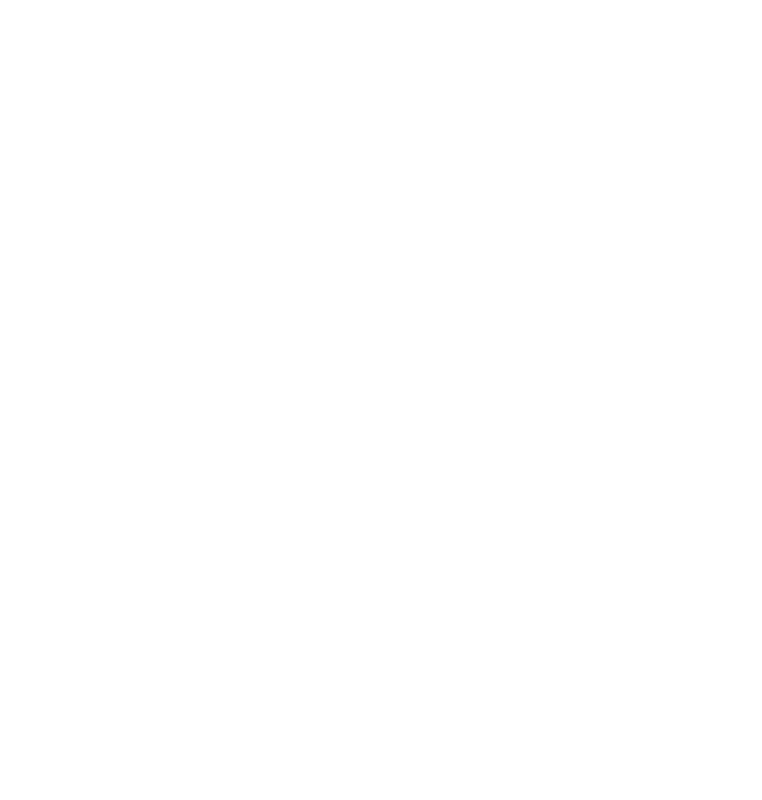
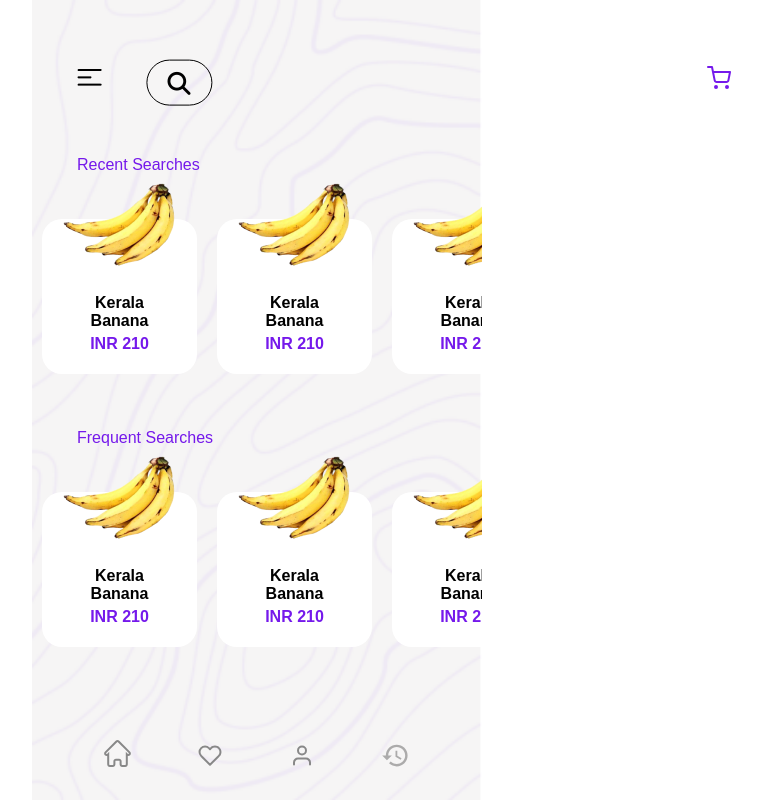
Before and after one commit to pavna99/FarmCart, a React (Create React App) app: page /searchpage in a window 1280 px wide. Before the commit this address had no page. Shown: the whole page, without its empty margins (383-1145 px from the left). Built offline with nearby package versions, Linux system fonts and the light colour scheme; a web font is replaced by a local one.

Commit message:
new UPDATES

```diff
--- a/src/App.js
+++ b/src/App.js
@@ -18,7 +18,7 @@
           <Route path="/location" exact element={<LocationPage/>} />
           <Route path="/dashboard" exact element={<Dashboard/>} />
           <Route path="/seemore" exact element={<Seemore/>} />
-          <Route path="/search" exact element={<SearchPage/>} />
+          <Route path="/searchpage" exact element={<SearchPage/>} />
           <Route path="/expand" exact element={<Expandpage/>} />
         </Routes>
       </Router>
--- a/src/components/Navbar/Navbar.jsx
+++ b/src/components/Navbar/Navbar.jsx
@@ -4,12 +4,15 @@
 import navimg2 from '../../Images/navbarlogo2.svg'
 import navimg3 from '../../Images/navbarlogo3.svg'
 import navimg4 from '../../Images/navbarlogo4.svg'
+import { Link } from 'react-router-dom'
 
 
 function Navbar() {
   return (
     <div className='navbar-container'>
+      <Link to='/dashboard'>
         <img src={navimg1} alt="" />
+      </Link>
         <img src={navimg2} alt="" />
         <img src={navimg3} alt="" />
         <img src={navimg4} alt="" />
--- a/src/components/SearchBar/Search.css
+++ b/src/components/SearchBar/Search.css
@@ -1,31 +1,12 @@
-.seemore-overall-container{
-    height: 100vh;
-    padding: 0;
-    margin: 0;
-    width: 100%;
-    background-image: url('../../Images/whitecommonbg.png');
-    background-repeat: no-repeat;
-    background-size: cover;
-    overflow-x: hidden;
-}
-.header2{
-        display: flex;
-        align-items: center;
-        flex-direction: row;
-        width: 80%;
-        max-width: 450px;
-        padding:10% 10% ;
-
-
-}
 .search-box3 {
-
+    display: flex;
+    align-items: center;
     margin-top: 13%;
-    margin-left: 54%;
-    transform: translate(-50%, -50%);
-    background: #FFFFFF;
-    height: 30px;
+    margin-left: 14%;
+    transform: translate(-10%, -40%);
+    height: 20px;
     border-radius: 40px;
+    border:1px solid black;
     padding: 12px;
 
   }
@@ -34,24 +15,24 @@
     width:40%;
   }
   .search-box3:hover > .search-text2{
-    width: 200px;
+    width: 150px;
     padding: 0;
 
   }
+  .images2{
+    position: absolute;
+    right:13%;
 
+  }
   .search-box3:hover > .search-btn2{
-
     color: black;
-
   }
 
   .search-btn2 {
-
     float: left;
     width: 40px;
     height: 35px;
     border-radius: 50%;
-
     display: flex;
     justify-content: center;
     align-items: center;
@@ -74,29 +55,10 @@
     font-size: 16px;
     font-weight: normal;
     transition: 0.4s;
-
     width: 0px;
 
   }
 
-.frequent-searches,
-.recent-searches {
-    display: none;
-
-    width: 100%;
-
-    border-radius: 5px;
-    padding: 0px;
-}
-.searchtext{
-    color: #7519EB;
-}
-.mini-card-row {
-    display: flex;
-    flex-direction: row;
-    justify-content:flex-start;
-
-}
 .search-box3:hover .recent-searches {
     display: block;
     margin-top: 20%;
--- a/src/components/SearchBar/SearchBar.jsx
+++ b/src/components/SearchBar/SearchBar.jsx
@@ -1,8 +1,5 @@
 import React, { useState, useEffect } from 'react';
 import './Search.css';
-import cart from '../../Images/shopping-cart.svg';
-import bar from '../../Images/Bar.png';
-import { Navbar,ProductComponent } from '..';
 
 function SearchBar(props) {
     const [isHovered, setIsHovered] = useState(false);
@@ -13,21 +10,12 @@
     }, []);
 
     return (
-        <div className='seemore-overall-container'>
-            <div className='header2'>
-                <img className='images1' src={bar} alt="bars" />
-                <div className='search-box3' onMouseEnter={() => setIsHovered(true)} onMouseLeave={() => setIsHovered(false)}>
-                        <div className="search-btn2">
-                            <i className="fas fa-search"></i>
-                        </div>
-                        <input className="search-text2" type="text" placeholder="Search" />
-                 </div>
-
+        <div className='search-box3' onMouseEnter={() => setIsHovered(true)} onMouseLeave={() => setIsHovered(false)}>
+                <div className="search-btn2">
+                    <i className="fas fa-search"></i>
+                </div>
+                <input className="search-text2" type="text" placeholder="Search" />
             </div>
-
-
-            <Navbar />
-        </div>
     );
 }
 
--- a/src/containers/SearchPage/SearchPage.jsx
+++ b/src/containers/SearchPage/SearchPage.jsx
@@ -1,9 +1,52 @@
 import React from 'react';
+import './searchpage.css'
+import cart from '../../Images/shopping-cart.svg';
+import bar from '../../Images/Bar.png';
+import { Navbar, ProductComponent, SearchBar} from '../../components';
 
 function SearchPage(props) {
     return (
-        <div>
-
+        <div className='searchpage-container'>
+            <div className='header2'>
+                <img className='images1' src={bar} alt="bars"/>
+                <SearchBar/>
+                <img className='images2' src={cart} alt="cart"/>
+            </div>
+            <div className="searchtext">Recent Searches</div>
+            <div className="recent-searches">
+                <div className="mini-card-row">
+                    <div className='Productbox'>
+                        <ProductComponent/>
+                    </div>
+                    <div className='Productbox'>
+                        <ProductComponent/>
+                    </div>
+                    <div className='Productbox'>
+                        <ProductComponent/>
+                    </div>
+                </div>
+            </div>
+            <div className='searchtext'>Frequent Searches</div>
+            <div className="frequent-searches">
+                <div className="mini-card-row">
+                    <div className='Productbox'>
+                        <ProductComponent/>
+                    </div>
+                    <div className='Productbox'>
+                        <ProductComponent/>
+                    </div>
+                    <div className='Productbox'>
+                        <ProductComponent/>
+                    </div>
+                    <div className='Productbox'>
+                        <ProductComponent/>
+                    </div>
+                    <div className='Productbox'>
+                        <ProductComponent/>
+                    </div>
+                </div>
+            </div>
+            <Navbar/>
         </div>
     );
 }
--- a/src/containers/SearchPage/searchpage.css
+++ b/src/containers/SearchPage/searchpage.css
@@ -0,0 +1,31 @@
+.searchpage-container{
+    height: 100vh;
+    padding: 0;
+    margin: 0;
+    width: 100%;
+    background-image: url('../../Images/whitecommonbg.png');
+    background-repeat: no-repeat;
+    background-size: cover;
+    overflow-x: hidden;
+}
+
+.frequent-searches,
+.recent-searches {
+
+    width: 100%;
+    border-radius: 5px;
+    padding: 0px;
+}
+.searchtext{
+    margin-left: 10%;
+    color: #7519EB;
+}
+.mini-card-row {
+    display: flex;
+    overflow-x: scroll;
+    align-items: center;
+}
+
+.mini-card-row::-webkit-scrollbar {
+    display: none;
+}
--- a/src/containers/Seemore/Seemore.css
+++ b/src/containers/Seemore/Seemore.css
@@ -14,9 +14,12 @@
         flex-direction: row;
         width: 80%;
         max-width: 450px;
-        padding:10% 10% ;
+        padding:7% 10% ;
+}
 
-
+.searchlinkdiv{
+  margin-top: 10%;
+  margin-left: 10%;
 }
 .search-box2 {
     display: flex;
--- a/src/containers/Seemore/Seemore.jsx
+++ b/src/containers/Seemore/Seemore.jsx
@@ -2,19 +2,14 @@
 import './Seemore.css';
 import cart from '../../Images/shopping-cart.svg';
 import bar from '../../Images/Bar.png';
-import { Navbar,ProductComponent} from '../../components'
+import { Navbar,ProductComponent, SearchBar} from '../../components'
+import { Link } from 'react-router-dom';
 function Seemore(props) {
     return (
         <div className='seemore-overall-container'>
             <div className='header2'>
                 <img className='images1' src={bar} alt="bars"/>
-                <div class = 'search-box2'>
-                    <div class = "search-btn2">
-                        <i class="fas fa-search"></i>
-                    </div>
-                    <input class = "search-text2" type="text" placeholder = "Search" />
-
-                </div>
+                <SearchBar/>
                 <img className='images2' src={cart} alt="cart"/>
             </div>
             <div className='Productlist'>
--- a/src/containers/index.js
+++ b/src/containers/index.js
@@ -2,7 +2,6 @@
 export {default as IntroPage} from './IntroPage/IntroPage';
 export { default as SignupPage } from './SignupPage/SignupPage';
 export {default as LoginPage} from './LoginPage/LoginPage';
-
 export {default as LocationPage} from './LocationPage/LocationPage';
 export {default as Dashboard} from './Dashboard/Dashboard';
 export {default as Seemore} from './Seemore/Seemore';
```
Also changed, not shown: src/containers/LoginPage/loginpage.css (deleted, +0 -7 lines).
